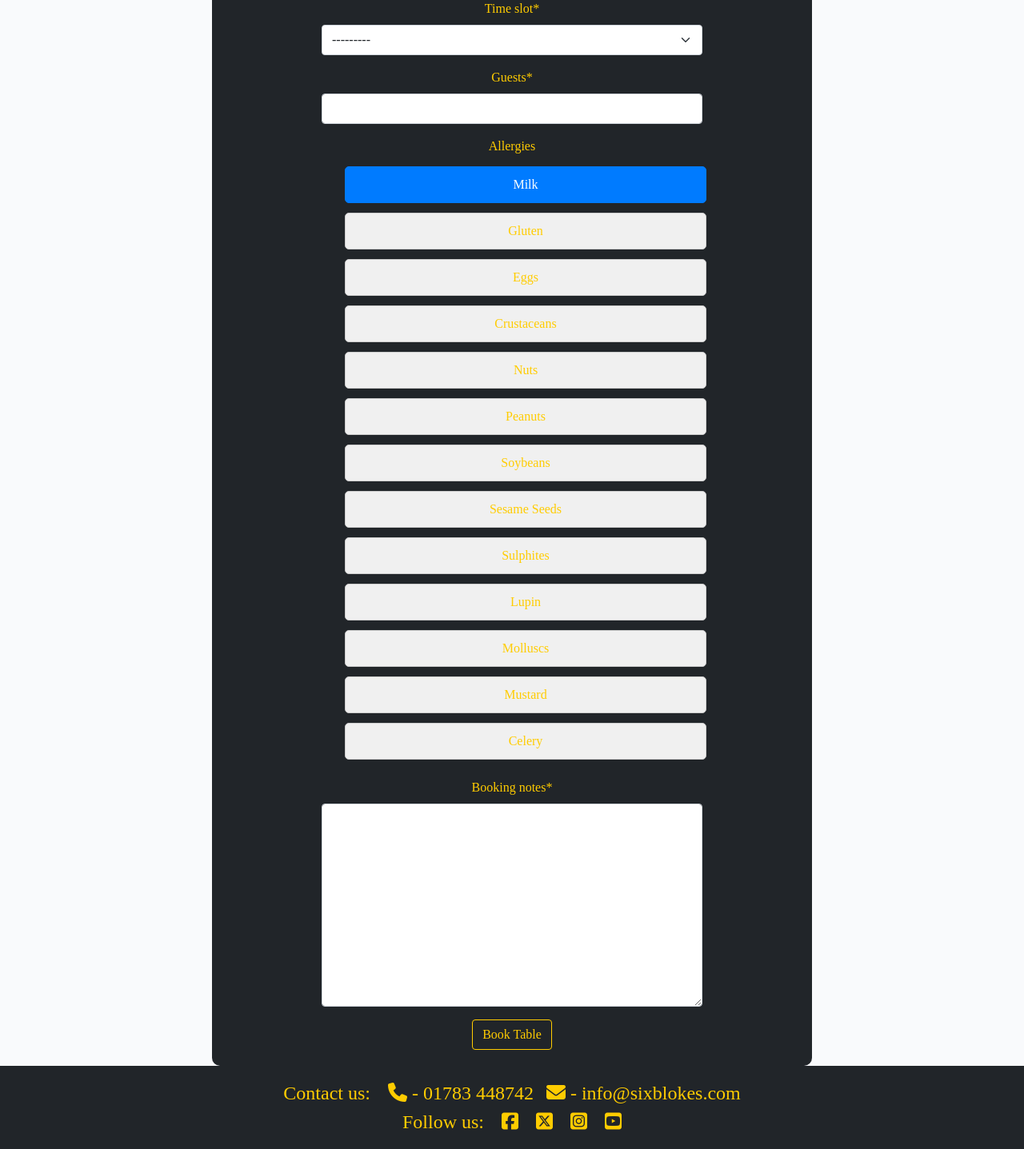
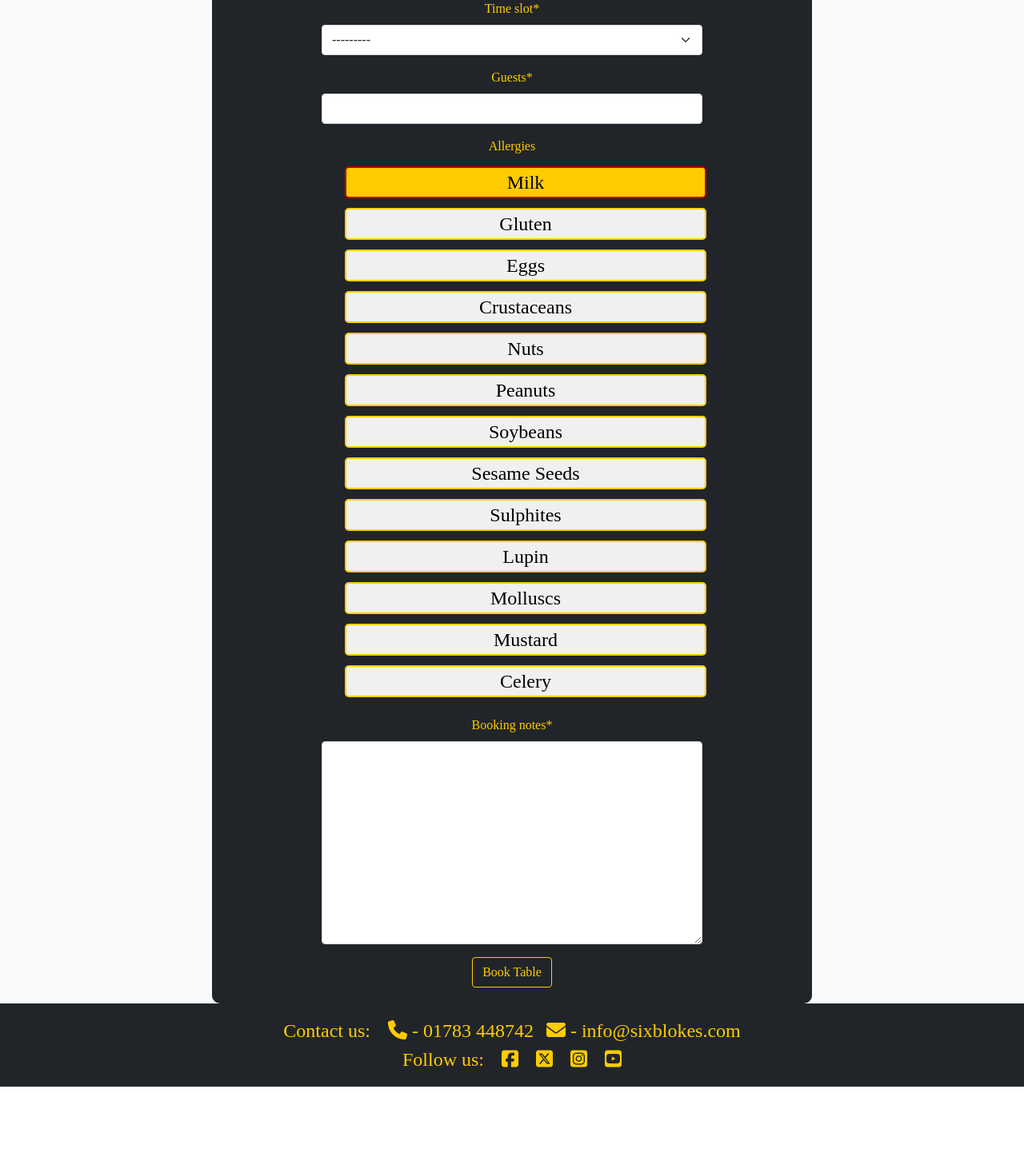
Before and after one commit to Ash-5p/six-blokes, a Django app: template booking/templates/booking/booking.html in a window 1280 px wide, after a click on "Milk". Shown: the part 425-1862 px from the top of the page at 80% size. After the commit the page ends 1784 px from the top, so only its background shows below. Run offline with Django 4.2, Linux system fonts and the light colour scheme; the template is opened without the code that fills it: values that come from a table or form of the project are taken from there, others are empty; a user stored in the database is signed in; data comes from the database, SQL or seed files in the repository; tables that the repository leaves empty hold one stand-in row (values such as "Sample post"); some libraries are stand-ins or nearby versions; some web fonts are replaced.

Commit message:
Style allergen buttons on booking form

```diff
--- a/booking/models.py
+++ b/booking/models.py
@@ -43,5 +43,9 @@ class Booking(models.Model):
     def name(self):
         return self.user.first_name
 
+    @property
+    def email(self):
+        return self.user.email
+
     def __str__(self):
         return f"Booking for {self.name} on {self.date}"
--- a/static/css/style.css
+++ b/static/css/style.css
@@ -96,19 +96,23 @@ input[id^="id_allergies_"],
 #div_id_allergies .form-check-label {
     display: inline-block;
     width: 100%;
-    padding: 10px 20px;
     margin: 5px;
     background-color: #f0f0f0;
-    border: 1px solid #ccc;
+    border: 2px solid #ffcc00;
     border-radius: 5px;
     cursor: pointer;
     transition: all 0.3s ease;
+    color: black;
+    font-size: 1.5em;
+}
+
+#div_id_allergies .form-check-label:hover {
+    background-color: gray;
 }
 
 #div_id_allergies .form-check-input:checked + .form-check-label {
-    background-color: #007bff;
-    color: white;
-    border-color: #007bff;
+    background-color: #ffcc00;
+    border-color: #bd0000;
 }
 
 /*Footer-----------------------------------------------*/
```
